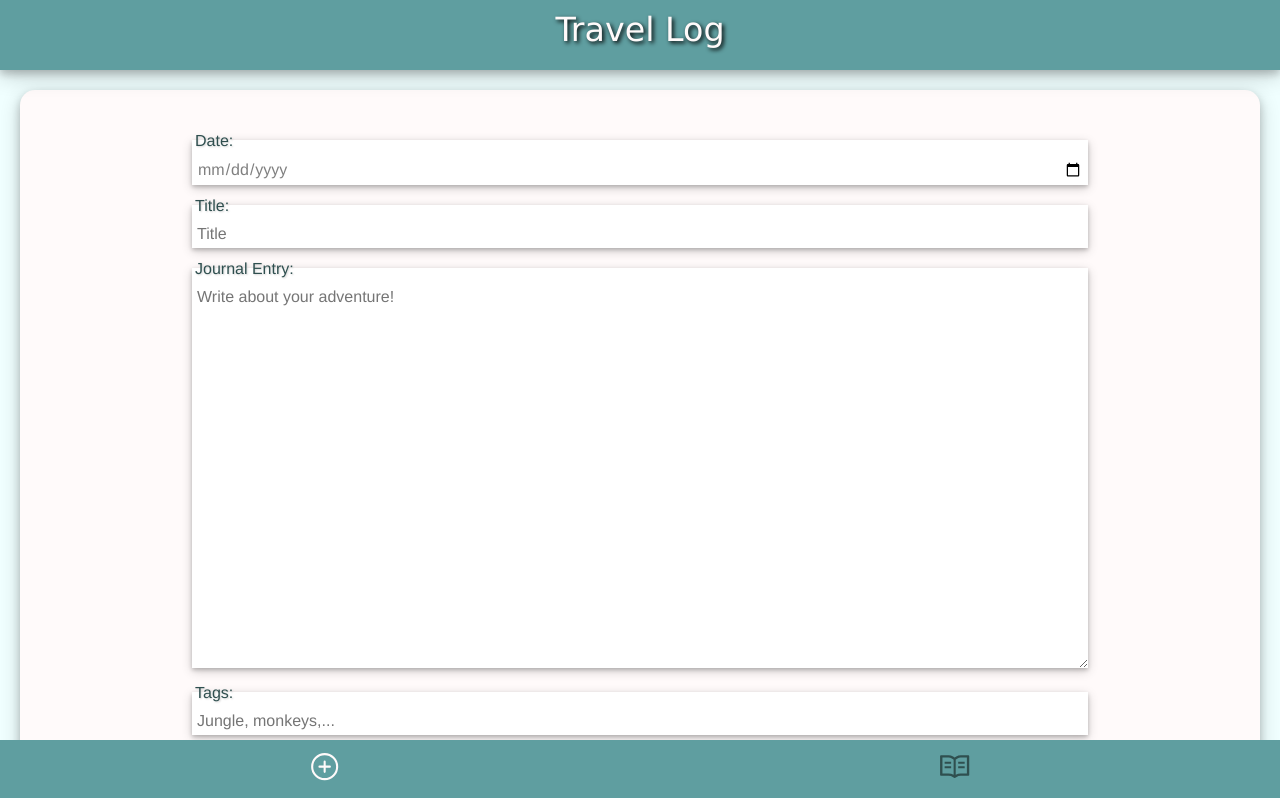
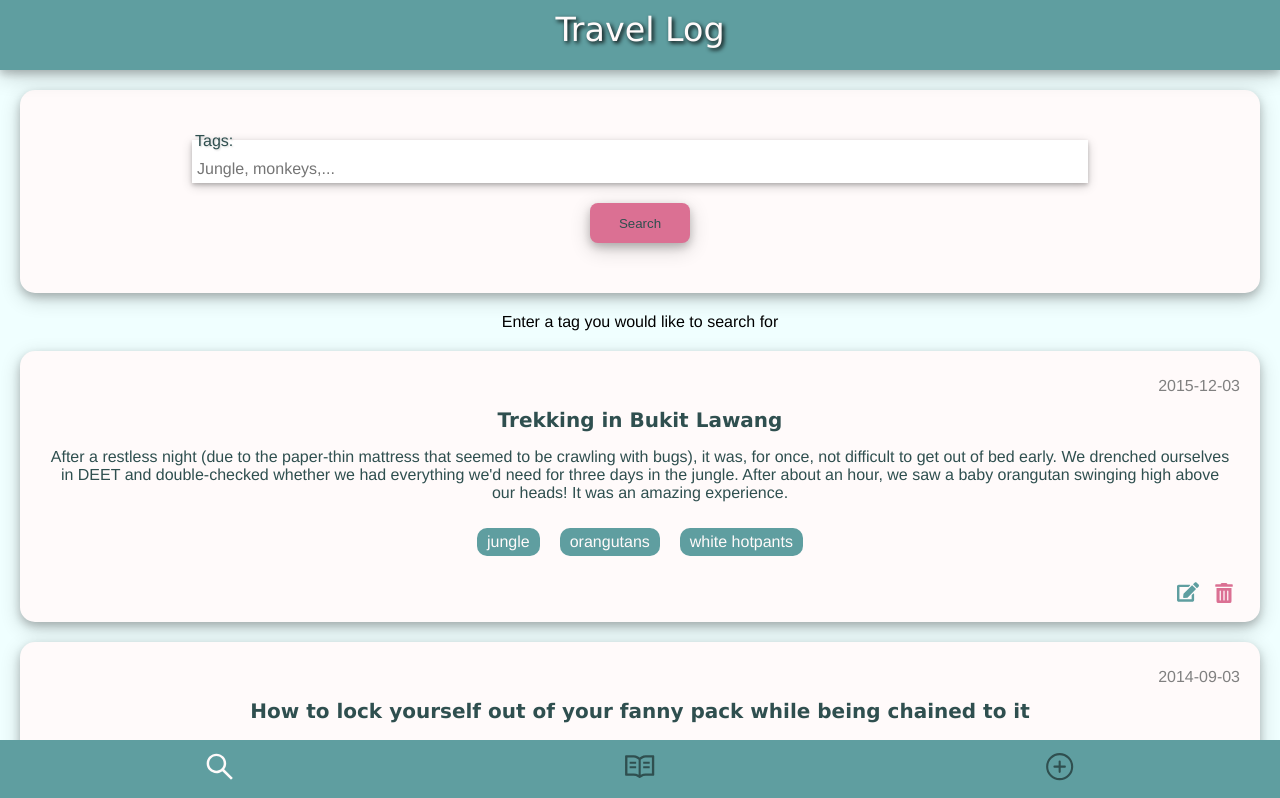
Before and after one commit to MaggieSchuetz/capstone-project, a React (Create React App) app: page /searchTags in a window 1280 px wide. Before the commit this address led to /newEntry. Shown: the top 798 px of the page. Built offline with nearby package versions, Linux system fonts and the light colour scheme; a web font is replaced by a local one.

Commit message:
Add search page with search form

```diff
--- a/src/App.js
+++ b/src/App.js
@@ -8,6 +8,7 @@ import Header from './components/Header';
 import EntryList from './components/EntryList';
 import JournalEntries from './data/JournalEntries';
 import Form from './components/Form';
+import SearchForm from './components/SearchForm';
 import NavBar from './components/shared/NavBar';
 
 function App() {
@@ -73,10 +74,23 @@ function App() {
         />
         <Route
           exact
-          path="/journalentries"
+          path="/journalEntries"
           element={
             <>
               <EntryList
+                content={entryContent}
+                handleDelete={deleteEntry}
+                editJournalEntry={editJournalEntry}
+              />
+            </>
+          }
+        />
+        <Route
+          exact
+          path="/searchTags"
+          element={
+            <>
+              <SearchForm
                 content={entryContent}
                 handleDelete={deleteEntry}
                 editJournalEntry={editJournalEntry}
--- a/src/components/EntryList.js
+++ b/src/components/EntryList.js
@@ -21,7 +21,7 @@ function EntryList({ content, handleDelete, editJournalEntry }) {
 }
 
 const ListContainer = styled.div`
-  height: 100vh;
+  /* height: 100vh; */
 `;
 
 export default EntryList;
--- /dev/null
+++ b/src/components/SearchForm.js
@@ -0,0 +1,100 @@
+import React, { useState } from 'react';
+import styled from 'styled-components';
+import Button from './shared/Button';
+import JournalEntry from './JournalEntry';
+
+function SearchForm({ content, handleDelete, editJournalEntry }) {
+  const [tags, setTags] = useState([]);
+
+  const handleTagChange = e => {
+    setTags(e.target.value.split(','));
+    console.log(tags);
+  };
+
+  const handleSubmit = e => {
+    e.preventDefault();
+
+    setTags([]);
+  };
+
+  return (
+    <>
+      <FormContainer onSubmit={handleSubmit}>
+        <Container>
+          <Label htmlFor="tags">Tags:</Label>
+          <Input
+            id="tags"
+            name="tags"
+            type="text"
+            placeholder="Jungle, monkeys,..."
+            value={tags}
+            maxLength="40"
+            onChange={handleTagChange}
+          />
+        </Container>
+        <Button type="submit">Search</Button>
+      </FormContainer>
+      <p>Enter a tag you would like to search for</p>
+      <ListContainer>
+        {content.map(item => (
+          <JournalEntry
+            key={item.id}
+            item={item}
+            handleDelete={handleDelete}
+            editJournalEntry={editJournalEntry}
+          />
+        ))}
+      </ListContainer>
+    </>
+  );
+}
+
+const FormContainer = styled.form`
+  display: flex;
+  flex-direction: column;
+  justify-content: center;
+  align-items: center;
+  background-color: snow;
+  color: #333;
+  border-radius: 15px;
+  padding: 40px 40px;
+  margin: 20px;
+  box-shadow: 0 4px 8px 0 rgba(0, 0, 0, 0.2), 0 6px 20px 0 rgba(0, 0, 0, 0.19);
+`;
+
+const Label = styled.label`
+  color: darkslategray;
+  text-align: left;
+  padding: 10px;
+  position: absolute;
+  top: -8px;
+  left: 3px;
+  text-shadow: 1px 1px 2px lightgray;
+`;
+
+const Input = styled.input`
+  width: 70vw;
+  font-family: Open-Sans, Helvetica, Sans-Serif;
+  font-size: 12pt;
+  color: grey;
+  padding: 20px 5px 5px 5px;
+  background-color: white;
+  border: none;
+  box-shadow: 0 2px 4px 0 rgba(0, 0, 0, 0.2), 0 3px 10px 0 rgba(0, 0, 0, 0.19);
+
+  &:focus {
+    outline: 0.2px lightgrey;
+    box-shadow: 0 2px 4px 0 darkslategray, 0 3px 10px 0 cadetblue;
+  }
+`;
+
+const Container = styled.div`
+  position: relative;
+  padding: 10px;
+`;
+
+const ListContainer = styled.div`
+  /* height: 100vh; */
+`;
+
+export default SearchForm;
--- a/src/components/shared/NavBar.js
+++ b/src/components/shared/NavBar.js
@@ -1,7 +1,7 @@
 import React from 'react';
 import { NavLink } from 'react-router-dom';
 
-import { AiOutlineRead } from 'react-icons/ai';
+import { AiOutlineRead, AiOutlineSearch } from 'react-icons/ai';
 import { IoAddCircleOutline } from 'react-icons/io5';
 import styled from 'styled-components';
 
@@ -37,11 +37,14 @@ function NavBar({ setEntryEdit }) {
 
   return (
     <StyledNavBar>
-      <StyledNavLink to="/newentry" aria-label="newEntry">
-        <IoAddCircleOutline alt="New Entry" onClick={handleClick} />
+      <StyledNavLink to="/searchtags" aria-label="searchTags">
+        <AiOutlineSearch alt="Search by tags" />
       </StyledNavLink>
       <StyledNavLink to="/journalentries" aria-label="readJournal">
         <AiOutlineRead alt="Read Journal" />
+      </StyledNavLink>
+      <StyledNavLink to="/newentry" aria-label="newEntry">
+        <IoAddCircleOutline alt="New Entry" onClick={handleClick} />
       </StyledNavLink>
     </StyledNavBar>
   );
```
